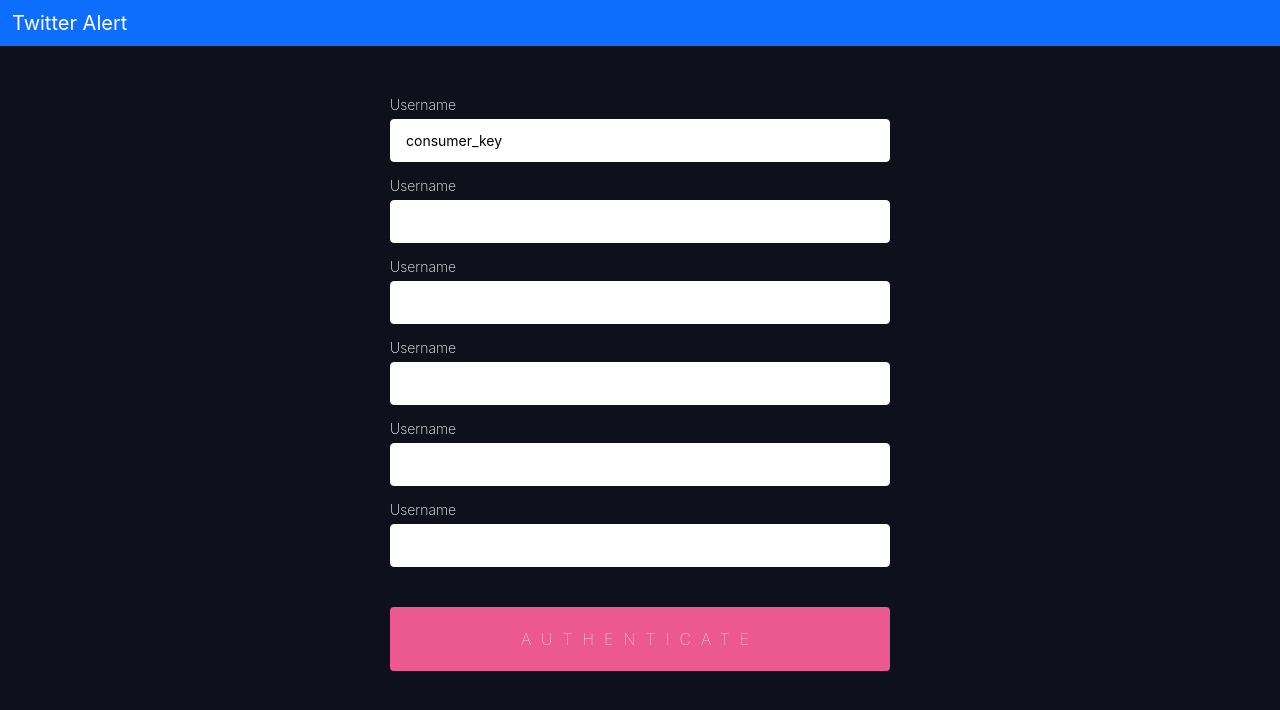
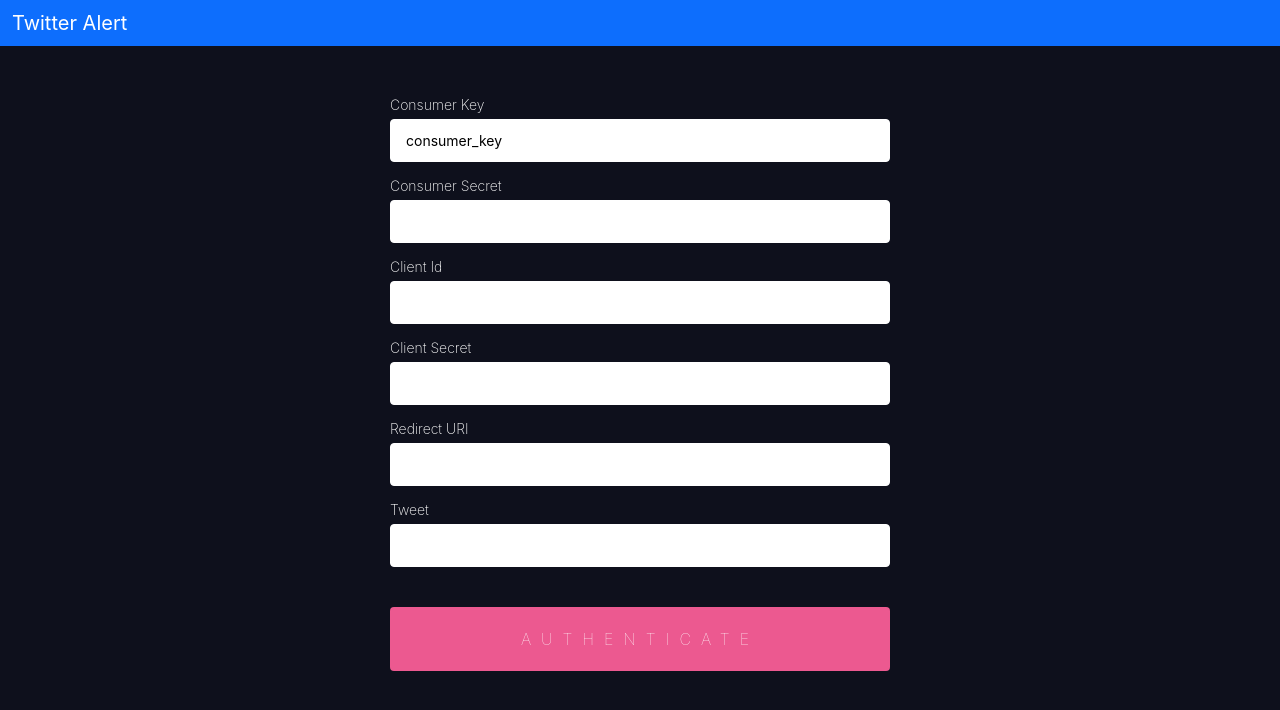
Before and after one commit to LakpaSherpa123/twitter_react, a React (Create React App) app: page /AuthConfig in a window 1280 px wide. Shown: the top 710 px of the page. Built offline with nearby package versions, Linux system fonts and the light colour scheme.

Commit message:
Alpaca Trades connected to the back end

```diff
--- a/src/components/TestConnection.js
+++ b/src/components/TestConnection.js
@@ -46,6 +46,8 @@
     }
   };
 
+
+
   return (
     <div>
       <p style={{ paddingTop: "50px" }}></p>
--- a/src/pages/AlpacaConfig.js
+++ b/src/pages/AlpacaConfig.js
@@ -3,6 +3,8 @@
 import { useForm } from "react-hook-form";
 import "../components/form.css";
 import { authAlpaca } from "../services/api";
+import axios from "axios";
+
 
 function AlpacaConfig() {
   const [message, setMessage] = useState("Fill the Authentication Form!");
@@ -22,12 +24,30 @@
   const authForm = useForm();
   const orderForm = useForm();
 
+  const placeOrder = async (x) => {
+    try {//symbol, qty,side,market, timeInForce
+      const API_URL = "http://localhost:8080/api/placeAlpacaOrder";
+
+      // const res = await axios.post(API_URL, symbol,qty, side, market,timeInForce, {
+      //   headers: { "Content-Type": "text/plain" },
+
+      // });
+      const res = await axios.post(API_URL, x
+
+      );
+      console.log(res.data);
+    } catch (error) {
+      console.error("Error", error);
+    }
+  };
+
   //Submit button for Auth FOrm
   const onSubmitAuth = (data) => {
     console.log(data);
     setMessage("You are Authenticated!");
     setOrderToggle(true);
     ToggleAuthForm();
+    authAlpaca();
 
     //RUN THE Auth Function from server api
   };
@@ -35,8 +55,11 @@
   //Submit button for Order Form
   const onSubmitOrder = (data) => {
     console.log(data);
+    placeOrder(data);
+    //data.symbol, data.qty, data.side, data.market, data.timeInForce
     setMessage("Your Order was Filled!");
     setPlacedOrder(data);
+
     //RUN THE Order Fill Function from server api
   };
 
--- a/src/pages/AuthConfig.js
+++ b/src/pages/AuthConfig.js
@@ -27,22 +27,22 @@
 
         <form onSubmit={handleSubmit(onSubmit)}>
           {/* register your input into the hook by invoking the "register" function */}
-          <label for="username" class="text-indicator no_marg">Username</label>
+          <label for="username" class="text-indicator no_marg">Consumer Key</label>
           <input defaultValue="consumer_key" {...register("consumer_key")} />
 
-          <label for="username" class="text-indicator no_marg">Username</label>
+          <label for="username" class="text-indicator no_marg">Consumer Secret</label>
           <input defaultValue="" {...register("consumer_secret")} />
 
-          <label for="username" class="text-indicator no_marg">Username</label>
+          <label for="username" class="text-indicator no_marg">Client Id</label>
           <input defaultValue="" {...register("client_id")} />
 
-          <label for="username" class="text-indicator no_marg">Username</label>
+          <label for="username" class="text-indicator no_marg">Client Secret</label>
           <input defaultValue="" {...register("client_secret")} />
 
-          <label for="username" class="text-indicator no_marg">Username</label>
+          <label for="username" class="text-indicator no_marg">Redirect URI</label>
           <input defaultValue="" {...register("redirect_Url")} />
 
-          <label for="username" class="text-indicator no_marg">Username</label>
+          <label for="username" class="text-indicator no_marg">Tweet</label>
           <input defaultValue="" {...register("tweet")} />
 
           <input type="submit" value={"Authenticate"} />
```
